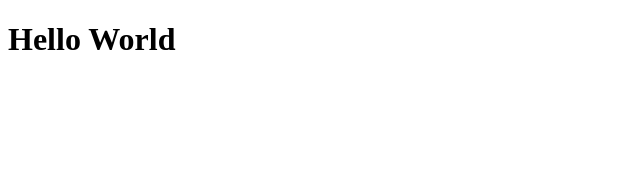
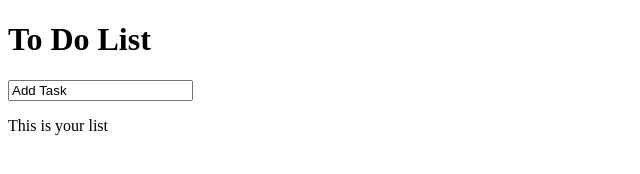
Before and after one commit to fahdmalik1/todolist, a plain HTML site: page index.html in a window 1280 px wide. Shown: the whole page, without its empty margins (0-640 px from the left). Drawn offline with Linux system fonts and the light colour scheme.

Commit message:
Update index.html

```diff
--- a/index.html
+++ b/index.html
@@ -8,7 +8,20 @@
     <body>
 
 
-<p><h1>Hello World</h1></p>
+<p><h1>To Do List</h1></p>
+<input type="text" placeholder="Add Task>
+<input type="submit" value="Add Task">
+
+<div>
+<p>This is your list</p>
+<ul>
+
+
+
+</ul>
+
+
+</div>
 
 
 
```
